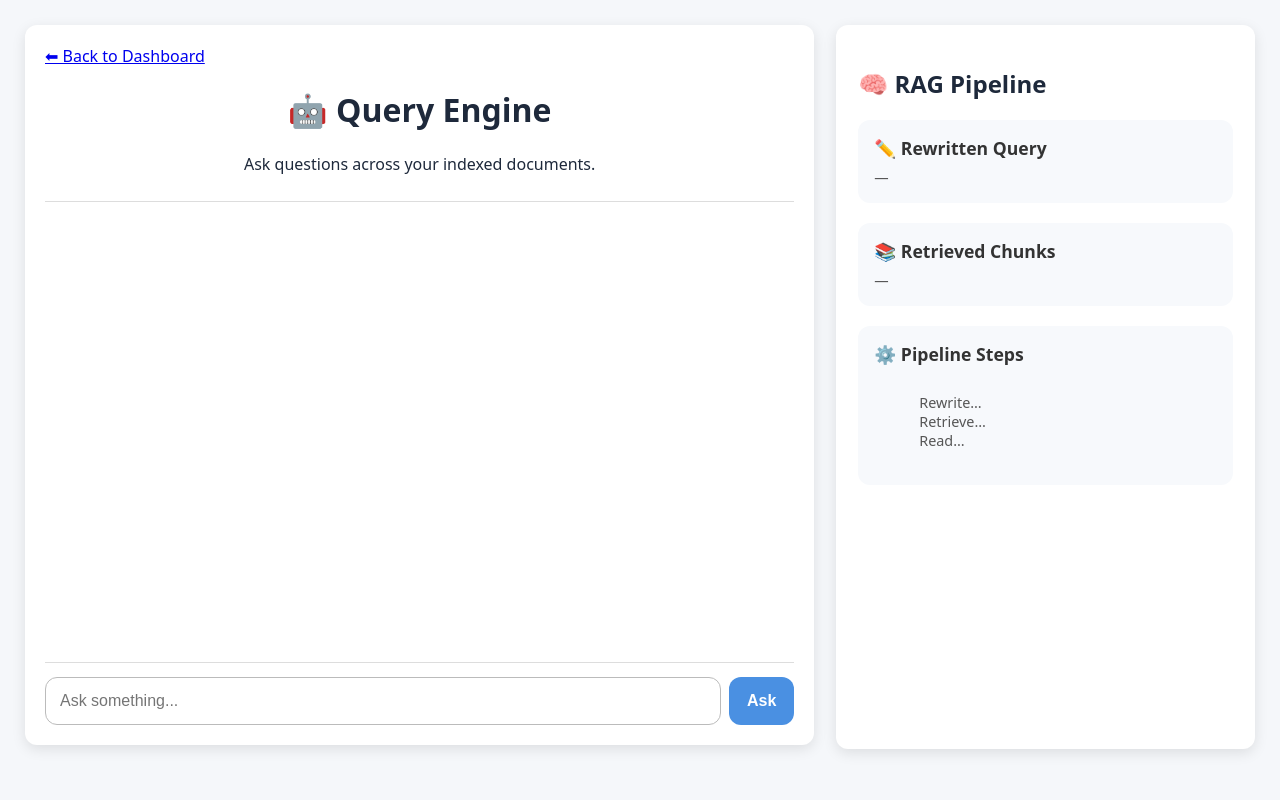
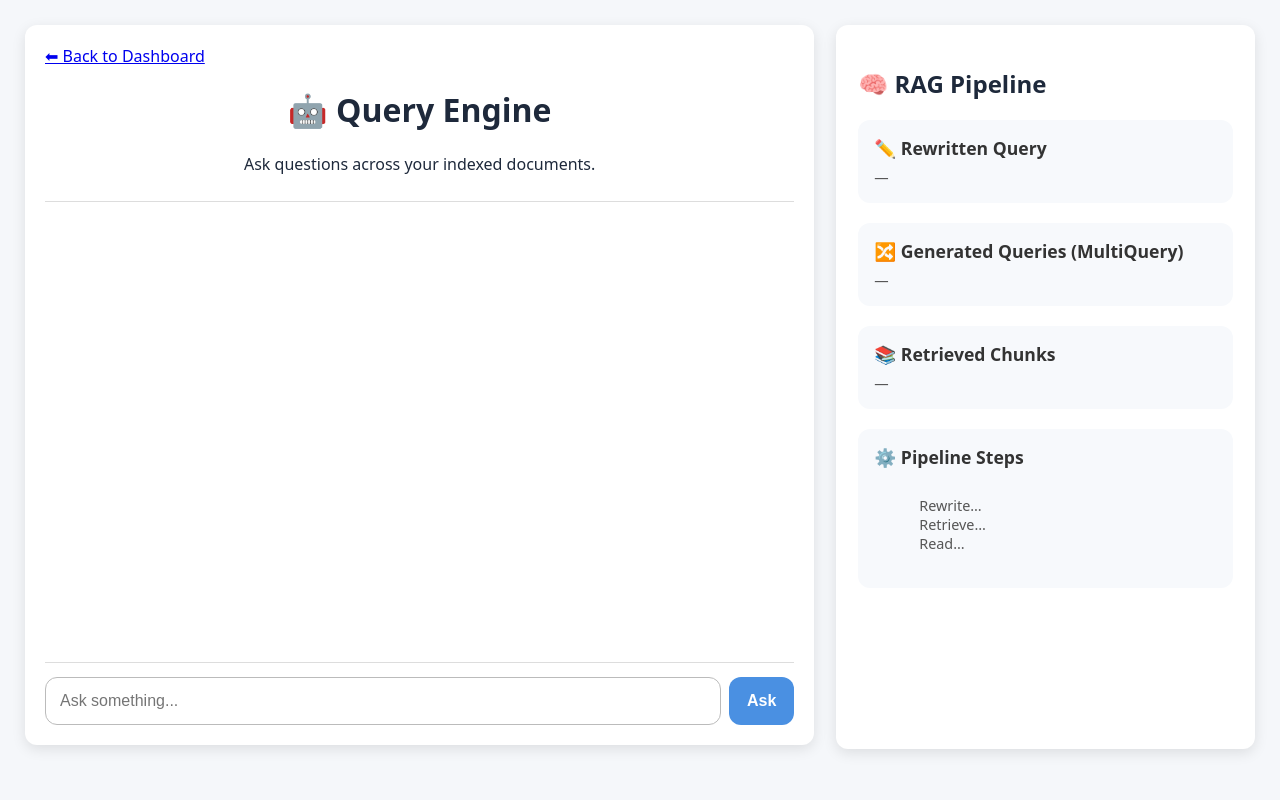
Before and after one commit to obedmiranda/RAGFORGE, a FastAPI app: page /query in a window 1280 px wide. Run offline with FastAPI, Linux system fonts and the light colour scheme.

Commit message:
add multi query ui in the query html template

```diff
--- a/app/templates/query.html
+++ b/app/templates/query.html
@@ -184,6 +184,12 @@
           <div id="rewriteBox" class="mini-log">—</div>
         </div>
 
+        <!-- MULTIQUERY OUTPUT (NEW) -->
+        <div class="pipeline-section">
+          <h3>🔀 Generated Queries (MultiQuery)</h3>
+          <div id="multiQueryBox" class="mini-log">—</div>
+        </div>
+
         <!-- RETRIEVED CHUNKS -->
         <div class="pipeline-section">
           <h3>📚 Retrieved Chunks</h3>
@@ -209,6 +215,7 @@
       const queryButton = document.getElementById("queryButton");
 
       const rewriteBox = document.getElementById("rewriteBox");
+      const multiQueryBox = document.getElementById("multiQueryBox");  // NEW
       const chunksBox = document.getElementById("chunksBox");
       const stepsBox = document.getElementById("stepsBox");
 
@@ -230,6 +237,7 @@
 
         // Reset right panel
         rewriteBox.textContent = "Processing…";
+        multiQueryBox.textContent = "Processing…";   // NEW
         chunksBox.textContent = "Processing…";
         stepsBox.textContent = "Rewrite…\nRetrieve…\nRead…";
 
@@ -242,12 +250,19 @@
 
           const data = await res.json();
 
-          // Replace "Thinking..." message
           const lastMsg = chatWindow.querySelector(".message.bot:last-child");
           lastMsg.textContent = data.answer || "Error processing request.";
 
-          // Right Panel Content
           rewriteBox.textContent = data.rewritten_query || "—";
+
+          // MULTIQUERY DISPLAY (NEW)
+          if (data.generated_queries && data.generated_queries.length > 0) {
+            multiQueryBox.innerHTML = data.generated_queries
+              .map((q) => `• ${q}`)
+              .join("<br>");
+          } else {
+            multiQueryBox.textContent = "—";
+          }
 
           if (data.sources && data.sources.length > 0) {
             chunksBox.innerHTML = data.sources
@@ -268,6 +283,7 @@
           lastMsg.textContent = "Error contacting backend.";
 
           rewriteBox.textContent = "Error.";
+          multiQueryBox.textContent = "Error.";   // NEW
           chunksBox.textContent = "Error.";
           stepsBox.textContent = "Error.";
         }
```
